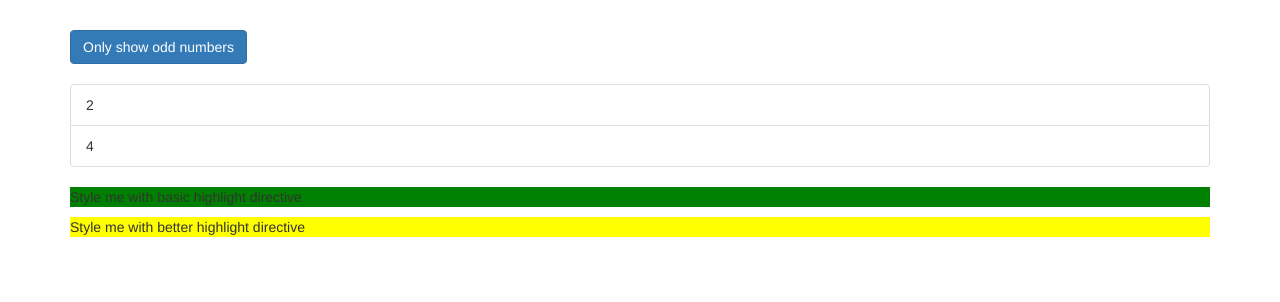
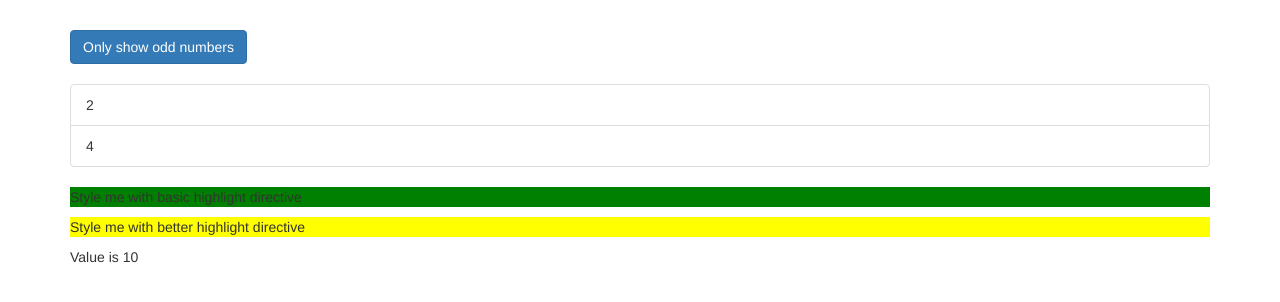
Before and after one commit to kkumarmohit/directives-start, an Angular app: page / in a window 1280 px wide. Shown: the top 302 px of the page. Built offline with nearby package versions, Linux system fonts and the light colour scheme.

Commit message:
ng switch example

```diff
--- a/src/app/app.component.html
+++ b/src/app/app.component.html
@@ -47,6 +47,12 @@
       </ul>
       <p appBasicHighlight>Style me with basic highlight directive</p>
       <p appBetterHighlight [defaultColor]="'yellow'" [highlightColor]="'red'">Style me with better highlight directive</p>
+      <div [ngSwitch]="value">
+        <p *ngSwitchCase="5">Value is 5</p>
+        <p *ngSwitchCase="10">Value is 10</p>
+        <p *ngSwitchCase="100">Value is 100</p>
+        <p *ngSwitchDefault>Value is default</p>
+      </div>
     </div>
   </div>
 </div>
--- a/src/app/app.component.ts
+++ b/src/app/app.component.ts
@@ -9,5 +9,6 @@
   numbers = [1, 2, 3, 4, 5];
   odds = [1, 3, 5];
   evens = [2,4]
+  value = 10;
   onlyOdd = false;
 }
```
